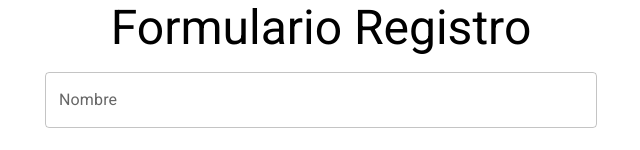
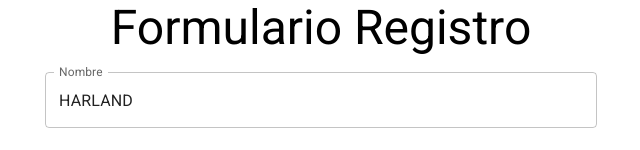
Before and after one commit to EdwinDC-ux/Oracle-Next-Education-FrontEnd-G5, a React (Create React App) app in the folder 13__react__function-components/: page / in a window 1280 px wide. Shown: the top 150 px of the page, without its empty margins (319-959 px from the left). Built offline with nearby package versions, Linux system fonts and the light colour scheme.

Commit message:
:heavy_plus_sign: ADD: Obteniendo valor del input

```diff
--- a/13__react__function-components/src/components/FormSignUp.jsx
+++ b/13__react__function-components/src/components/FormSignUp.jsx
@@ -1,3 +1,4 @@
+import { useState } from 'react';
 import Button from '@mui/material/Button';
 import TextField from '@mui/material/TextField';
 import Switch from '@mui/material/Switch';
@@ -5,6 +6,8 @@ import FormGroup from '@mui/material/FormGroup';
 import FormControlLabel from '@mui/material/FormControlLabel';
 
 function FormSignUp () {
+    const [name, setName] = useState('HARLAND');
+
     return <form>
         <TextField
             id='name'
@@ -12,6 +15,10 @@ function FormSignUp () {
             variant='outlined'
             fullWidth
             margin='normal'
+            onChange={(e) => {
+                setName(e.target.value)
+            }}
+            value={name}
         />
         <TextField
             id='lastName'
```
